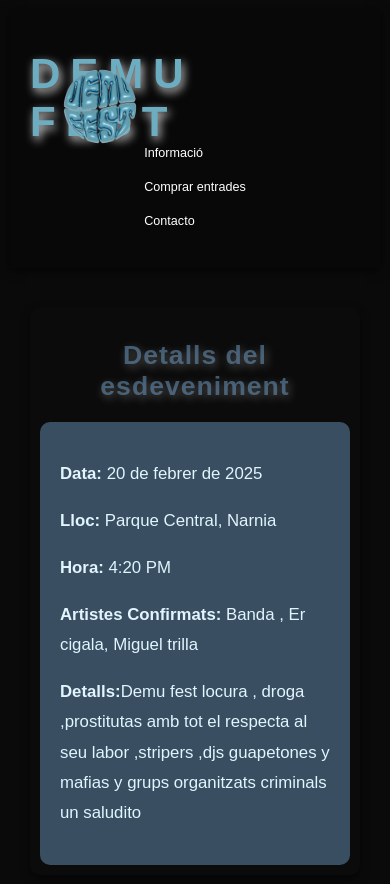
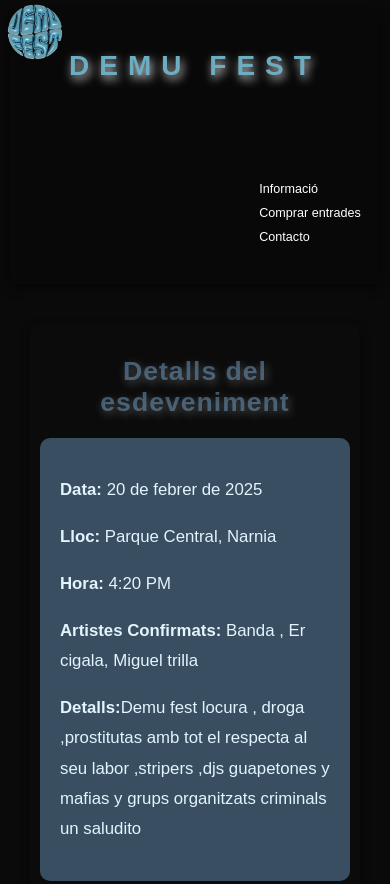
Before and after one commit to mati532/DEMUFEST.github.io, a plain HTML site: page index.html in a window 390 px wide. Shown: the top 884 px of the page. Drawn offline with Linux system fonts and the light colour scheme; a script that the page names is missing.

Commit message:
Add files via upload

```diff
--- a/styles.css
+++ b/styles.css
@@ -221,20 +221,22 @@ footer {
     }
 
     .logo {
-        width: 200px;
-        left: 0;
+        width: 150px;
+        left: -40px;
+        top: -10px;
         margin-bottom: 20px;
     }
 
     h1 {
-        font-size: 3em;
+        font-size: 2em;
         margin-left: 0;
     }
 
     nav {
         flex-direction: column;
-        gap: 20px;
-        margin-right: 0;
+        gap: 10px;
+        margin-top: 100px;
+        margin-left: 130px;
     }
 
     .section {
```
